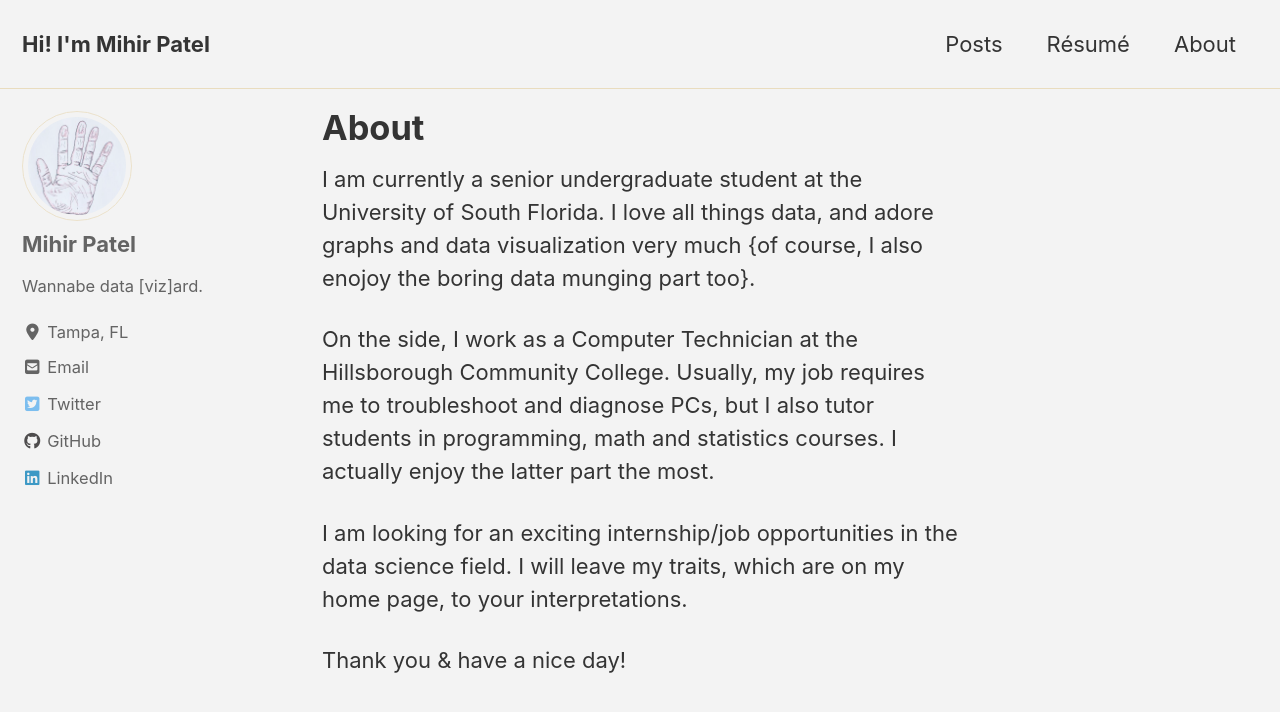
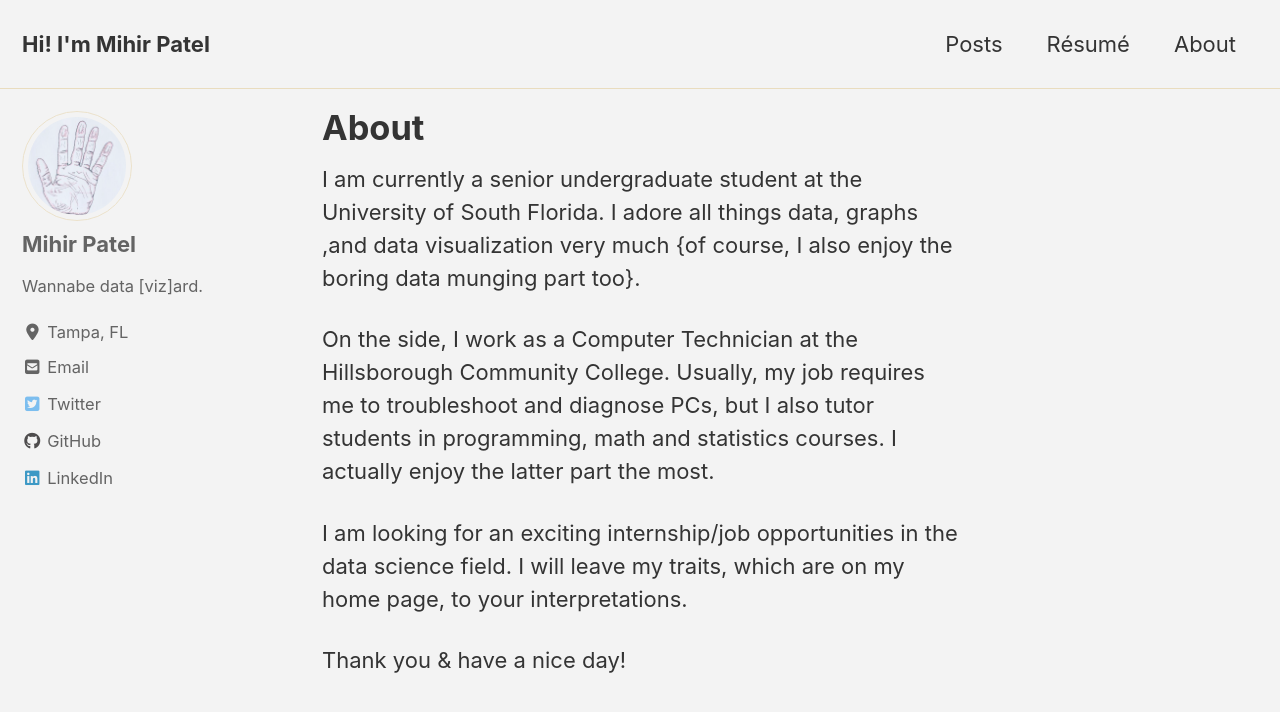
Before and after one commit to mihirp161/mihirp161.github.io, a Jekyll site: the page built from _pages/about.md, in a window 1280 px wide and 900 px high. Shown: the top 712 px of the window. Built offline with Jekyll 4.4.1, drawn with Linux system fonts in a browser that asks for light colours; cached includes are drawn as plain includes; nearby versions of some CDN libraries.

Commit message:
Update about.md

```diff
--- a/_pages/about.md
+++ b/_pages/about.md
@@ -3,7 +3,7 @@ title: "About"
 permalink: /about/
 header:
 ---
-I am currently a senior undergraduate student at the University of South Florida. I love all things data, and adore graphs and data visualization very much {of course, I also enojoy the boring data munging part too}.
+I am currently a senior undergraduate student at the University of South Florida. I adore all things data, graphs ,and data visualization very much {of course, I also enjoy the boring data munging part too}.
 
 On the side, I work as a Computer Technician at the Hillsborough Community College. Usually, my job requires me to troubleshoot and diagnose PCs, but I also tutor students in programming, math and statistics courses. I actually enjoy the latter part the most.
 
```
